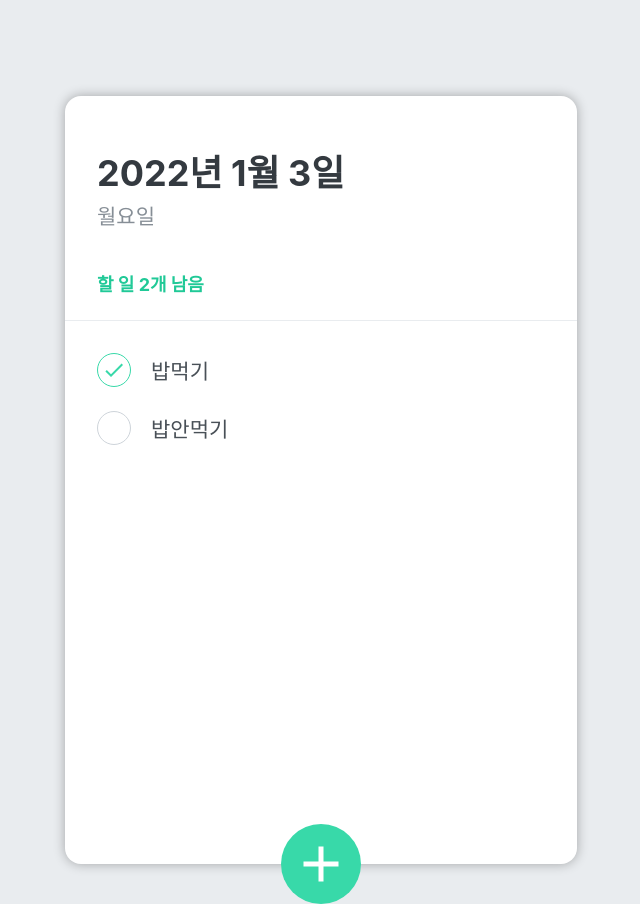
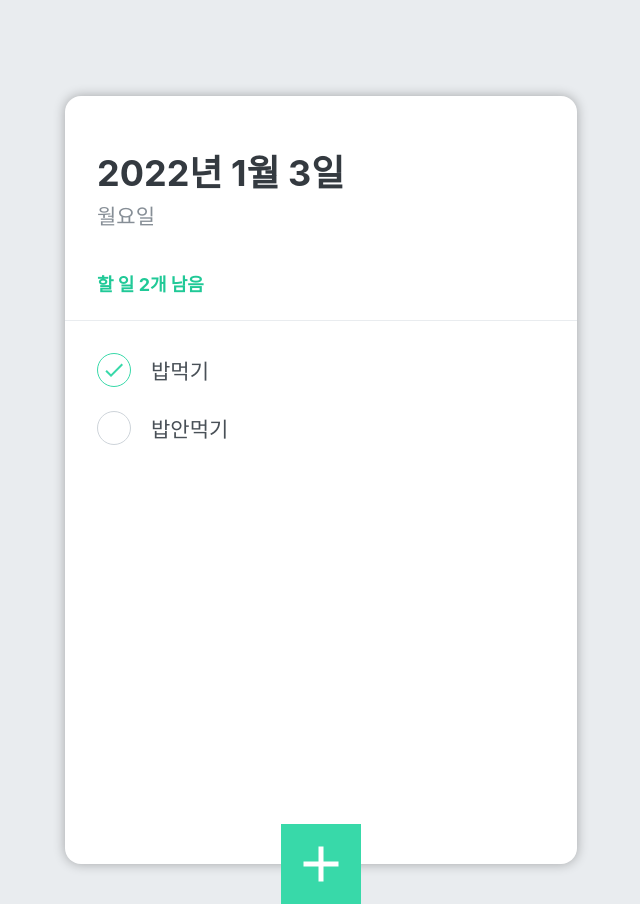
Before and after one commit to chjh6107/veloprt-to-do-react, a React (Vite) app: page / in a window 1280 px wide. Shown: the whole page, without its empty margins (319-959 px from the left). Built offline with nearby package versions, Linux system fonts and the light colour scheme.

Commit message:
버튼테스트

```diff
--- a/src/components/TodoCreate.jsx
+++ b/src/components/TodoCreate.jsx
@@ -23,7 +23,7 @@ const CircleButton = styled.button`
     bottom: 0px;
     transform: translate(-50%,50%);
     color: white;
-    border-radius: 1em;
+    /* border-radius: 1em; */
     border: none;
     outline: none;
     display: flex;
```
